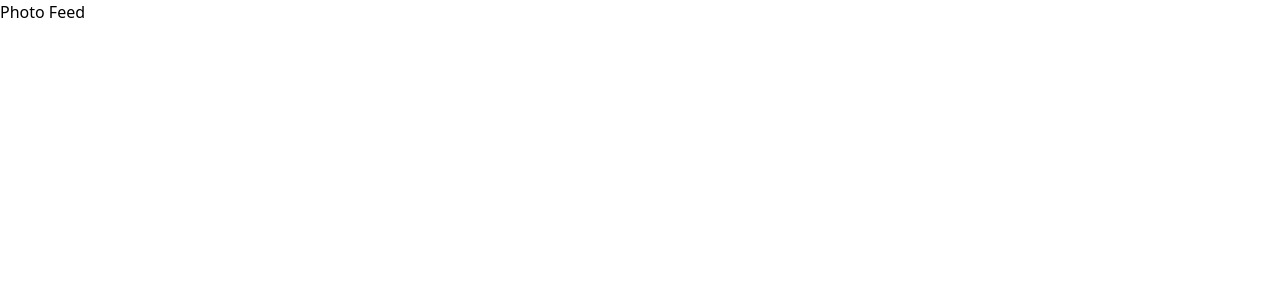
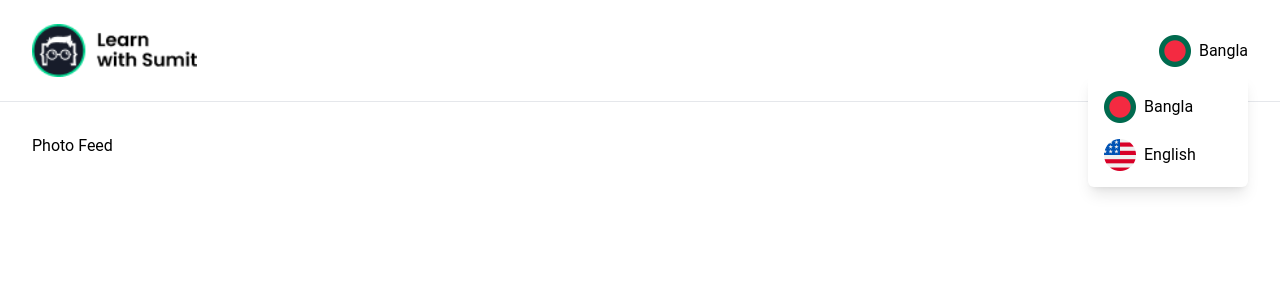
Before and after one commit to imam0321/photo-feed, a Next.js app: page / in a window 1280 px wide. Shown: the top 300 px of the page. Built offline with nearby package versions, Linux system fonts and the light colour scheme.

Commit message:
refactor: update README and add header component for Photo Feed app

```diff
--- a/app/globals.css
+++ b/app/globals.css
@@ -1,3 +1,30 @@
 @tailwind base;
 @tailwind components;
 @tailwind utilities;
+
+@layer base {
+  body {
+    @apply font-roboto;
+  }
+  h1,
+  h2,
+  h3,
+  h4,
+  h5,
+  h6 {
+    @apply font-poppins;
+  }
+}
+
+@layer components {
+  .img-grid {
+    @apply columns-1 gap-4 sm:columns-2 lg:columns-3 xl:columns-4 [&>a:not(:first-child)]:mt-4 [&>a]:block [&>a]:rounded-lg [&>a]:overflow-hidden [&>a]:relative [&>a]:cursor-pointer;
+  }
+
+  .title-container {
+    @apply absolute bottom-0 w-full text-center bg-black/50 py-2 transition-all duration-500 opacity-0 group-hover:opacity-100;
+  }
+  .title {
+    @apply text-white font-semibold text-base lg:text-lg;
+  }
+}
--- a/app/layout.js
+++ b/app/layout.js
@@ -1,5 +1,6 @@
 import localFont from "next/font/local";
 import "./globals.css";
+import { Header } from "@/components/Header/Header";
 
 const geistSans = localFont({
   src: "./fonts/GeistVF.woff",
@@ -13,8 +14,8 @@ const geistMono = localFont({
 });
 
 export const metadata = {
-  title: "Create Next App",
-  description: "Generated by create next app",
+  title: "Photo Feed",
+  description: "A PhotoFeed app build with Next.js",
 };
 
 export default function RootLayout({ children }) {
@@ -23,7 +24,10 @@ export default function RootLayout({ children }) {
       <body
         className={`${geistSans.variable} ${geistMono.variable} antialiased`}
       >
+        <Header/>
+        <div class="container my-4 lg:my-8">
         {children}
+        </div>
       </body>
     </html>
   );
--- /dev/null
+++ b/components/Header/Header.jsx
@@ -0,0 +1,36 @@
+import React from 'react'
+import { Logo } from '../Logo/Logo'
+import Image from 'next/image'
+
+export const Header = () => {
+
+  return (
+    <nav className="py-4 md:py-6 border-b">
+      <div className="container mx-auto flex items-center justify-between gap-x-6">
+
+        <Logo />
+
+        <div className="flex gap-4 items-center">
+
+          <div className="relative">
+            <button className="flex items-center gap-2">
+              <Image width={32} height={32} src="/images/bd.png" alt="bangla" />
+              Bangla
+            </button>
+
+            <div className="absolute right-0 top-full mt-2 w-40 rounded-md bg-white p-2 z-10 shadow-lg">
+              <li className="flex items-center gap-2 p-2 rounded-md cursor-pointer hover:bg-gray-100">
+                <Image width={32} height={32} src="/images/bd.png" alt="bangla" />
+                Bangla
+              </li>
+              <li className="flex items-center gap-2 p-2 rounded-md cursor-pointer hover:bg-gray-100">
+                <Image width={32} height={32} src="/images/usa.png" alt="English" />
+                English
+              </li>
+            </div>
+          </div>
+        </div>
+      </div>
+    </nav>
+  )
+}
--- /dev/null
+++ b/components/Logo/Logo.jsx
@@ -0,0 +1,13 @@
+import Image from 'next/image'
+import Link from 'next/link'
+import React from 'react'
+
+export const Logo = () => {
+  return (
+    <>
+      <Link href="/">
+        <Image height={100} width={165} src="/lws_logo.png" alt="Lws" />
+      </Link>
+    </>
+  )
+}
--- a/tailwind.config.js
+++ b/tailwind.config.js
@@ -7,9 +7,15 @@ module.exports = {
   ],
   theme: {
     extend: {
-      colors: {
-        background: "var(--background)",
-        foreground: "var(--foreground)",
+      container: {
+        center: true,
+        padding: {
+          DEFAULT: "2rem",
+        },
+      },
+      fontFamily: {
+        poppins: ["Poppins", "sans-serif"],
+        roboto: ["Roboto", "sans-serif"],
       },
     },
   },
```
Also changed, not shown: 1 other file (tests, documents, lock files or other folders).
